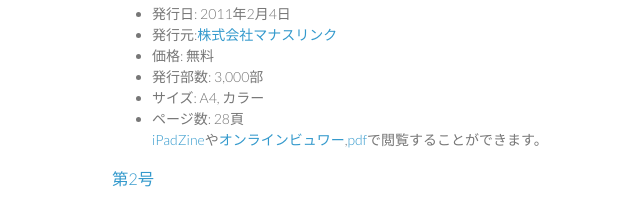
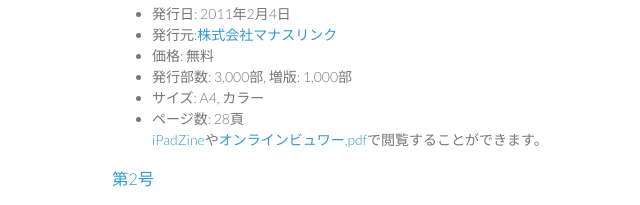
Before and after one commit to e-jigsaw/emkc-online, a website: page index.jade in a window 1280 px wide. Shown: the part 372-577 px from the top of the page, 458-1098 px from the left. Drawn offline with nearby package versions, Linux system fonts and the light colour scheme; files that its build step writes are made by us from their sources.

Commit message:
fix busuuuu

```diff
--- a/index.jade
+++ b/index.jade
@@ -31,7 +31,7 @@ html
 					li 発行元:
 						a(href="http://www.manaslink.com/") 株式会社マナスリンク
 					li 価格: 無料
-					li 発行部数: 3,000部
+					li 発行部数: 3,000部, 増版: 1,000部
 					li サイズ: A4, カラー
 					li ページ数: 28頁
 					p
```
